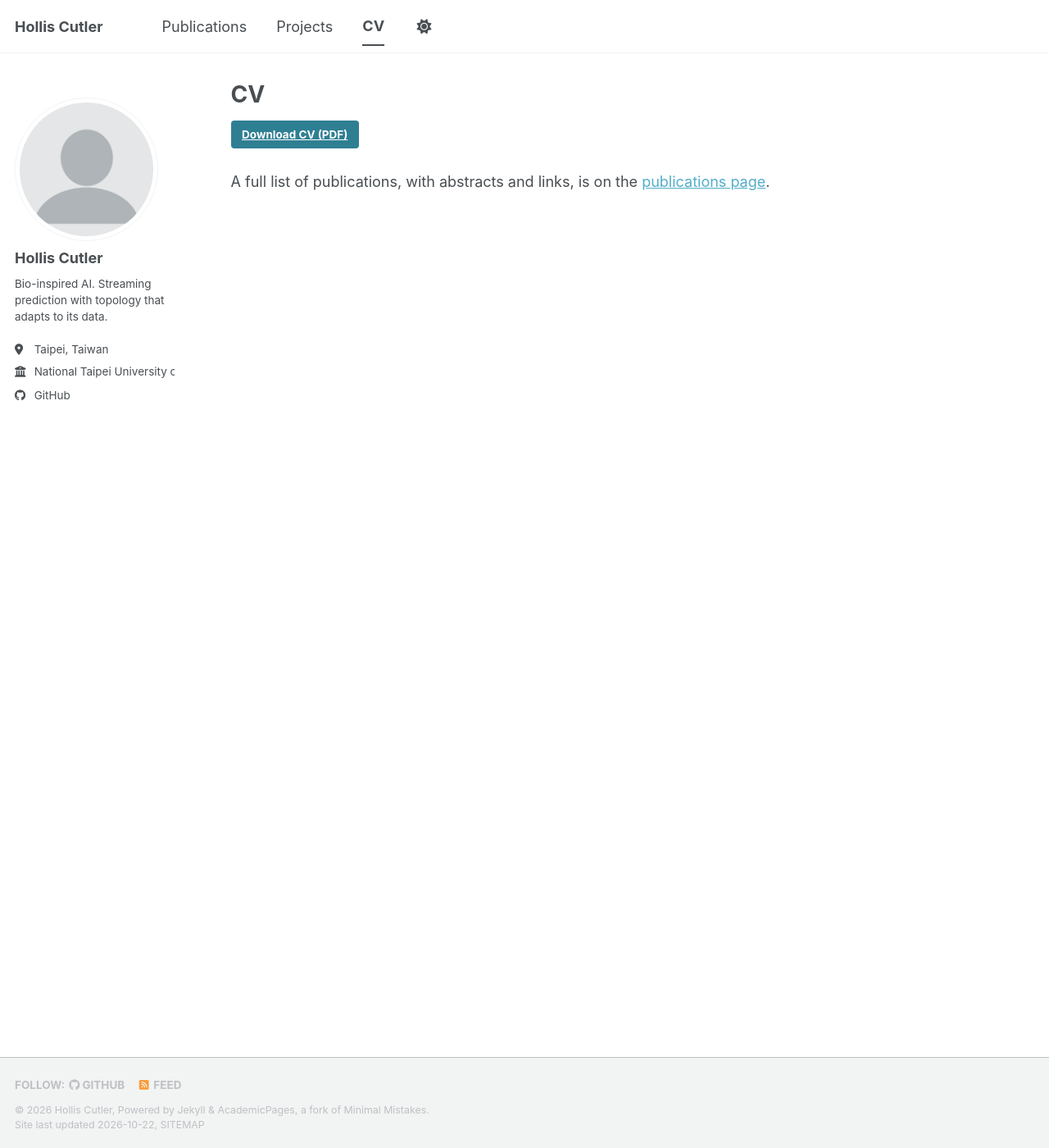
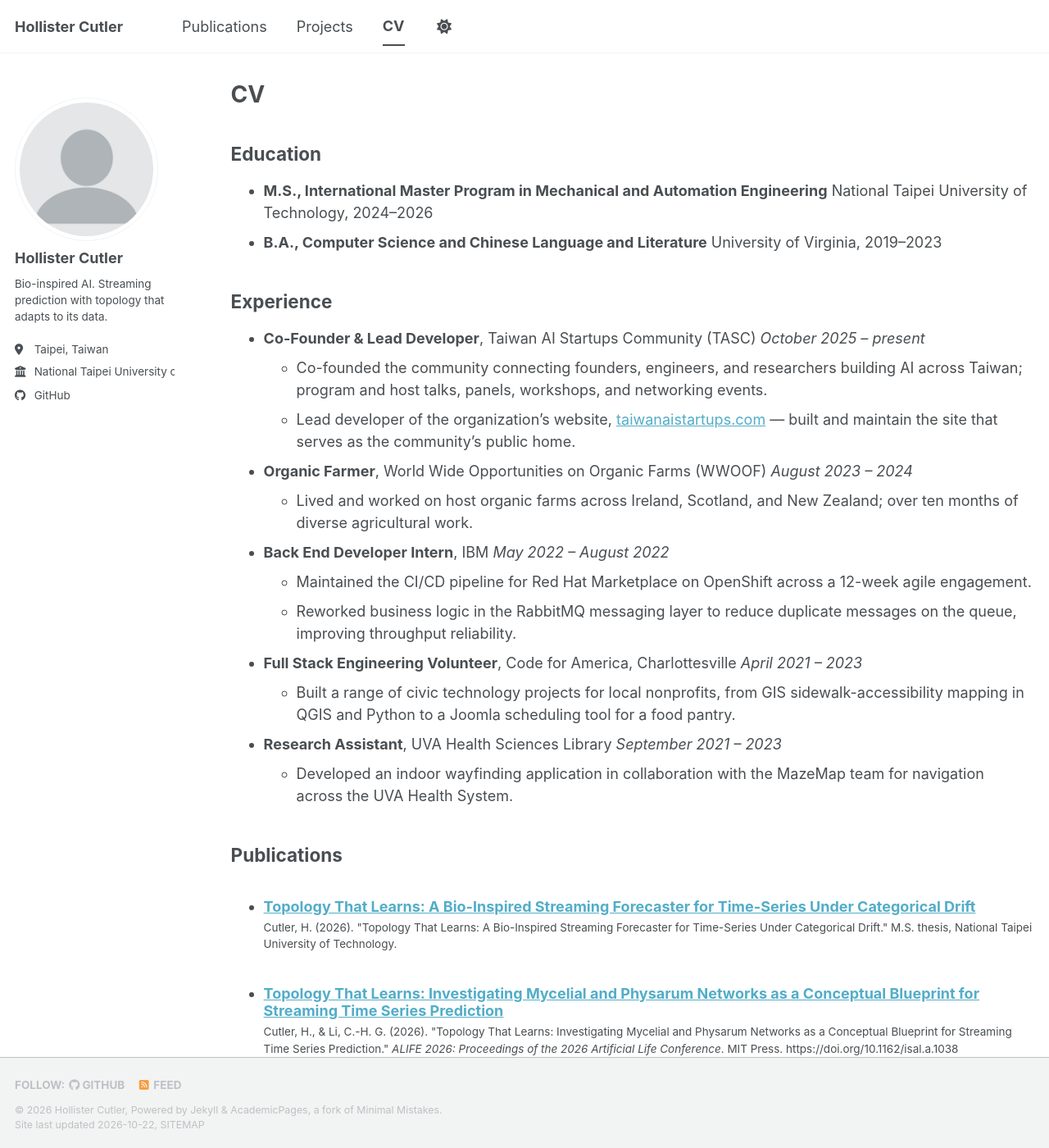
Before and after one commit to holliscutler/holliscutler.github.io, a Jekyll site: the page built from _pages/cv.md, in a window 1280 px wide and 1400 px high. Shown: the whole window at 82% size. Built offline with Jekyll 4.4.1, drawn with Linux system fonts in a browser that asks for light colours; a style sheet for code colours, icons or effects is not loaded; some of the changed text lies outside the part shown.

Commit message:
link fix

```diff
--- a/_config.yml
+++ b/_config.yml
@@ -9,9 +9,9 @@
 # Basic Site Settings
 locale                   : "en-US"
 site_theme               : "default" # The available themes options are "default", "air", "sunrise", "mint", "dirt" and "contrast"
-title                    : "Hollis Cutler"
+title                    : "Hollister Cutler"
 title_separator          : "-"
-name                     : &name "Hollis Cutler"
+name                     : &name "Hollister Cutler"
 description              : &description "Bio-inspired AI researcher. Co-founder, Taiwan AI Startups Community."   # Update this with a general description of your site, this is the default if not overridden by a page
 url                      : https://holliscutler.github.io # The base hostname & protocol for your site e.g. "https://[your GitHub username].github.io",
                                                            # or if you already have some other page hosted on Github then use "https://[your GitHub username].github.io/[Your Repo Name]"
@@ -24,13 +24,15 @@ repository               : "holliscutler/holliscutler.github.io"
 author:
   # Biographic information
   avatar           : "profile.png"
-  name             : "Hollis Cutler"
+  name             : "Hollister Cutler"
   pronouns         : # example: "she/her"
   bio              : "Bio-inspired AI. Streaming prediction with topology that adapts to its data."
   location         : "Taipei, Taiwan"
   employer         : "National Taipei University of Technology"
   uri              : # URL
-  email            :  # TODO add if you want a public contact address
+  email            :  # Intentionally blank — no public email by choice. Adding one
+                       # here puts a mail icon in the sidebar and exposes the
+                       # address to scrapers.
 
   # Academic websites
   academia         : # URL
--- a/_pages/cv.md
+++ b/_pages/cv.md
@@ -9,15 +9,65 @@ redirect_from:
 
 {% include base_path %}
 
-<!--
-  This page is just a wrapper around a PDF. To wire it up, drop your CV at
-  files/cv.pdf — the link below picks it up with no further changes.
+## Education
 
-  If you'd rather keep the filename dated (cv-2026-10.pdf, say), update the href
-  below to match. Until the file exists, the link will 404.
--->
+* **M.S., International Master Program in Mechanical and Automation Engineering**
+  National Taipei University of Technology, 2024–2026
+* **B.A., Computer Science and Chinese Language and Literature**
+  University of Virginia, 2019–2023
 
-[**Download CV (PDF)**](/files/cv.pdf){: .btn .btn--primary}
+## Experience
 
-A full list of publications, with abstracts and links, is on the
-[publications page](/publications/).
+* **Co-Founder & Lead Developer**, Taiwan AI Startups Community (TASC)
+  *October 2025 – present*
+  * Co-founded the community connecting founders, engineers, and researchers
+    building AI across Taiwan; program and host talks, panels, workshops, and
+    networking events.
+  * Lead developer of the organization's website,
+    [taiwanaistartups.com](http://www.taiwanaistartups.com) — built and maintain
+    the site that serves as the community's public home.
+
+* **Organic Farmer**, World Wide Opportunities on Organic Farms (WWOOF)
+  *August 2023 – 2024*
+  * Lived and worked on host organic farms across Ireland, Scotland, and New
+    Zealand; over ten months of diverse agricultural work.
+
+* **Back End Developer Intern**, IBM
+  *May 2022 – August 2022*
+  * Maintained the CI/CD pipeline for Red Hat Marketplace on OpenShift across a
+    12-week agile engagement.
+  * Reworked business logic in the RabbitMQ messaging layer to reduce duplicate
+    messages on the queue, improving throughput reliability.
+
+* **Full Stack Engineering Volunteer**, Code for America, Charlottesville
+  *April 2021 – 2023*
+  * Built a range of civic technology projects for local nonprofits, from GIS
+    sidewalk-accessibility mapping in QGIS and Python to a Joomla scheduling
+    tool for a food pantry.
+
+* **Research Assistant**, UVA Health Sciences Library
+  *September 2021 – 2023*
+  * Developed an indoor wayfinding application in collaboration with the MazeMap
+    team for navigation across the UVA Health System.
+
+## Publications
+
+  <ul>{% for post in site.publications reversed %}
+    {% include archive-single-cv.html %}
+  {% endfor %}</ul>
+
+## Awards and scholarships
+
+* **Academic Excellence Award** — National Taipei University of Technology, 2026
+* **Taiwan Scholarship** — Ministry of Education, Republic of China (Taiwan),
+  2024–2026
+* **Jefferson Trust Grant** — University of Virginia, 2022
+
+## Skills
+
+* **Languages and tooling:** Python, JavaScript, C++, Bash, CUDA, Git, Linux
+* **Machine learning:** PyTorch, TensorFlow, Hugging Face Transformers, Ollama
+* **Research:** adaptive architecture design, conceptual drift, time-series
+  modeling, benchmarking, ablation studies
+* **Systems:** edge-native deployment, GIS analysis
+* **Languages:** English, Mandarin Chinese
--- a/_pages/portfolio.html
+++ b/_pages/portfolio.html
@@ -1,6 +1,6 @@
 ---
 layout: archive
-title: "Portfolio"
+title: "Projects"
 permalink: /portfolio/
 author_profile: true
 ---
```
Also changed, not shown: _portfolio/taiwan-ai-startups-community.md (added, +33 -0 lines).
